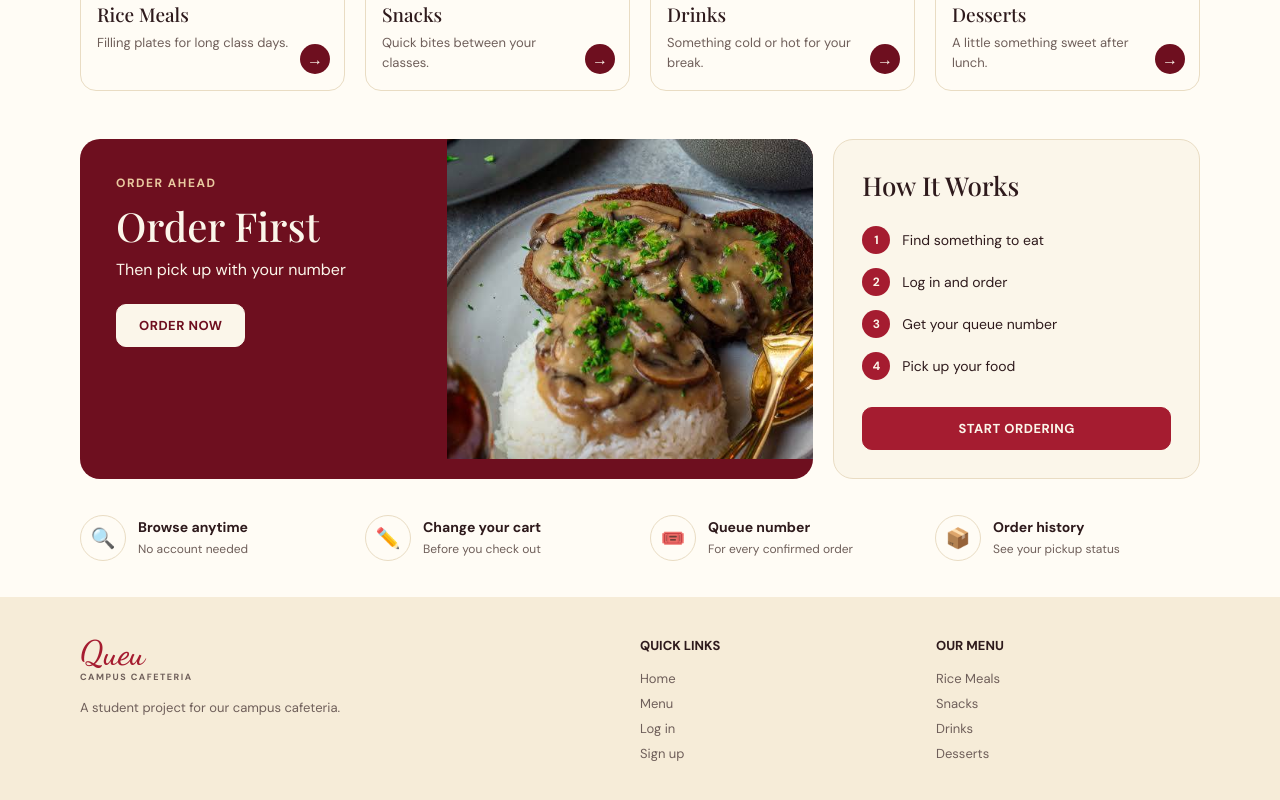
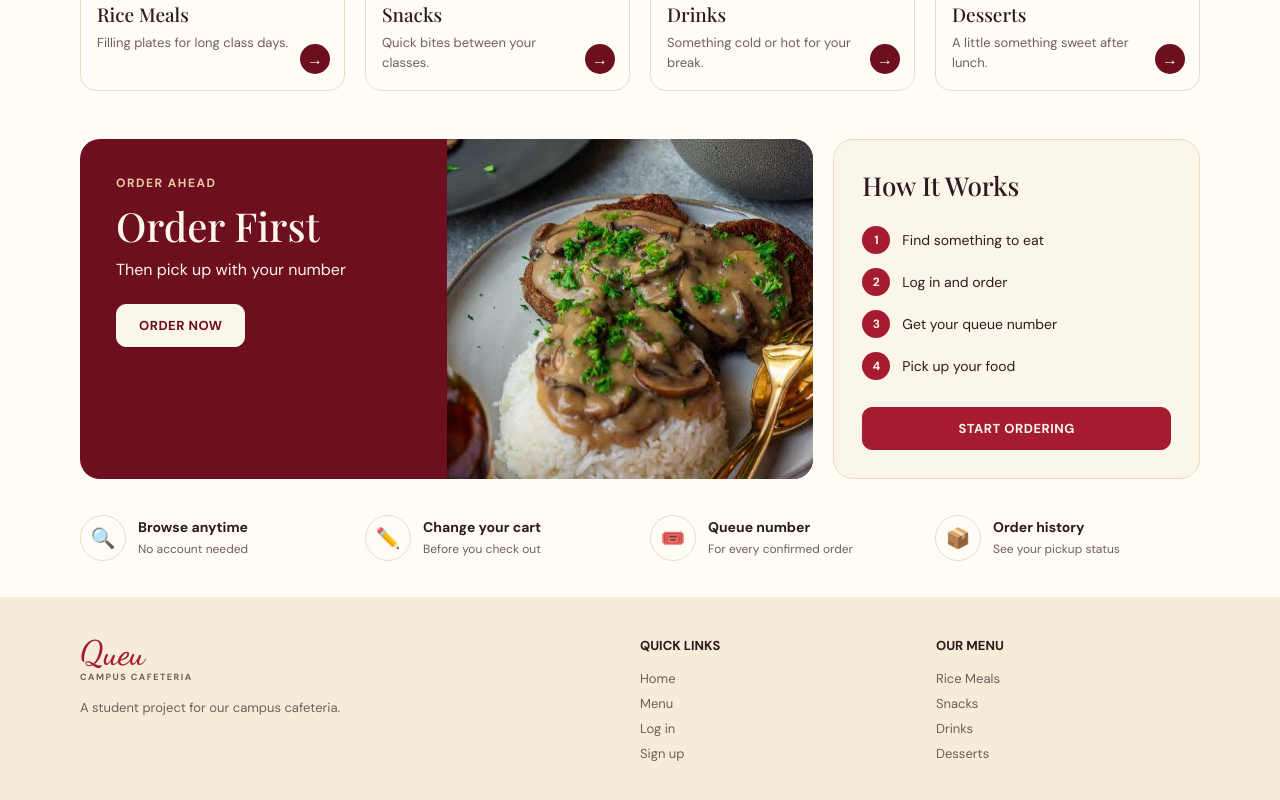
Before and after one commit to GONG4o4/campus-cafeteria-system, a React (Vite) app in the folder frontend/: page / in a window 1280 px wide. Shown: the part 1366-2166 px from the top of the page. Built offline with nearby package versions, Linux system fonts and the light colour scheme; a web font is replaced by a local one.

Commit message:
style: make the order banner photo fill its panel

```diff
--- a/frontend/src/pages/LandingPage.css
+++ b/frontend/src/pages/LandingPage.css
@@ -466,8 +466,7 @@
 }
 
 .landing-offer-banner {
-  display: grid;
-  grid-template-columns: 1fr 1fr;
+  position: relative;
   overflow: hidden;
   border-radius: 20px;
   background: #6e0f1f;
@@ -475,6 +474,7 @@
 }
 
 .landing-offer-banner > div {
+  width: 50%;
   padding: 36px;
 }
 
@@ -500,9 +500,12 @@
 }
 
 .landing-offer-banner img {
+  position: absolute;
+  top: 0;
+  right: 0;
   display: block;
-  width: 100%;
-  height: 320px;
+  width: 50%;
+  height: 100%;
   object-fit: cover;
 }
 
@@ -653,9 +656,12 @@
   }
 
   .landing-hero-content,
-  .landing-welcome,
-  .landing-offer-banner {
+  .landing-welcome {
     grid-template-columns: 1fr;
+  }
+
+  .landing-offer-banner > div {
+    width: 100%;
   }
 
   .landing-plate {
@@ -686,6 +692,8 @@
   }
 
   .landing-offer-banner img {
+    position: static;
+    width: 100%;
     height: 220px;
   }
 }
```
